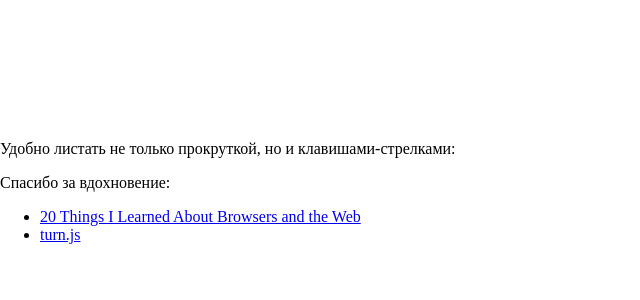
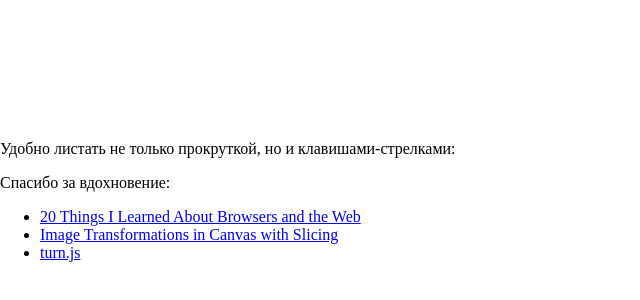
Before and after one commit to terales/artgorbunov-canvas-cover-poc, a website built with webpack: page index.html in a window 1280 px wide. Shown: the part 2460-2760 px from the top of the page, without its empty margins (0-640 px from the left). Built offline with nearby package versions, Linux system fonts and the light colour scheme.

Commit message:
Update project mea information

```diff
--- a/index.html
+++ b/index.html
@@ -12,6 +12,7 @@
   <p>Спасибо за вдохновение:</p>
   <ul>
     <li><a href="http://www.20thingsilearned.com/en-GB/home">20 Things I Learned About Browsers and the Web</a></li>
+    <li><a href="https://yuiblog.com/blog/2008/06/23/slicing/">Image Transformations in Canvas with Slicing</a></li>
     <li><a href="https://github.com/blasten/turn.js">turn.js</a></li>
   </ul>
 </div>
--- a/js/Face.js
+++ b/js/Face.js
@@ -6,6 +6,10 @@ export default class Face {
     this.marginLeft = viewWidth / 2 - this.width / 2  // centered
     this.marginTop = this.height * 0.1
 
+  /**
+   * @todo #2/DEV Extract image loading into separate class.
+   *  Images also loaded in the ./Endpaper.js
+   */
     this.allAssetsLoaded = Promise.all([
       this.loadFront(),
       this.loadFace()
--- a/package.json
+++ b/package.json
@@ -1,7 +1,7 @@
 {
-  "name": "artgorbunov-publishing-canvas-cover-proof-of-concept",
+  "name": "artgorbunov-canvas-cover-poc",
   "version": "0.0.0",
-  "description": "Check if canvas cover will work smoother on tablets",
+  "description": "Book cover canvas proof of concept. For Bureau Gorbunov Publishing",
   "scripts": {
     "start": "webpack-dev-server --open"
   },
```
Also changed, not shown: README.md (added), js/coordinates.txt (deleted), js/flipCover.js (deleted), js/zoomIn.js (deleted), 2 other files.
